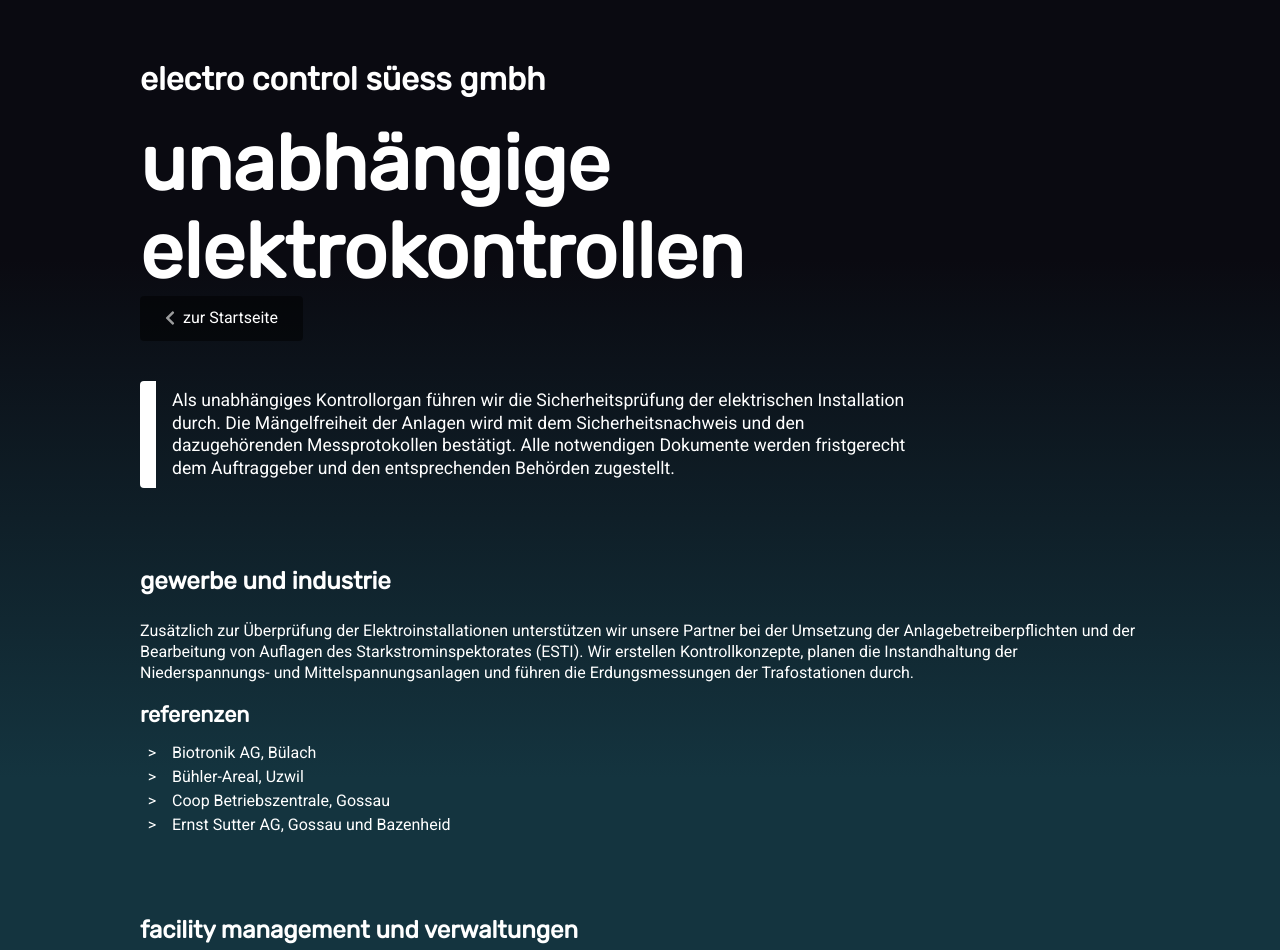
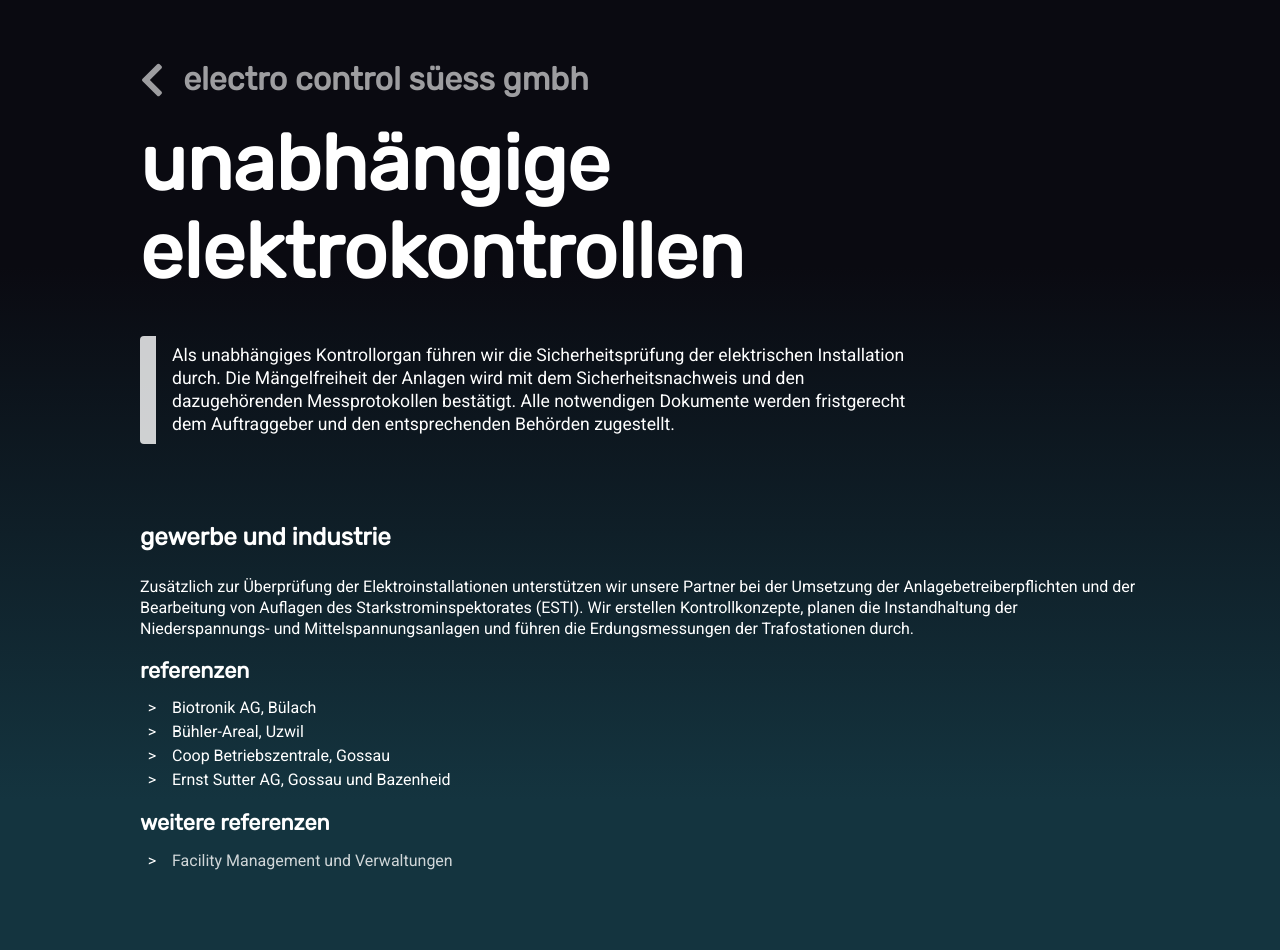
Before and after one commit to nilsbenz/electro-control-sueess, a website built with Parcel: page src/html/unabhaengige-elektrokontrollen.html in a window 1280 px wide. Shown: the top 950 px of the page. Built offline with nearby package versions, Linux system fonts and the light colour scheme.

Commit message:
feat: update header and add more references to electro controls page

```diff
--- a/src/html/unabhaengige-elektrokontrollen.html
+++ b/src/html/unabhaengige-elektrokontrollen.html
@@ -14,20 +14,15 @@
   </head>
   <body>
     <header>
-      <a href="/" tabindex="-1">
+      <a href="/">
+        <img
+          src="../assets/icons/chevron-left.svg"
+          alt="back icon"
+          class="back"
+        />
         <h1>electro control süess gmbh</h1>
       </a>
       <h2>unabhängige elektrokontrollen</h2>
-      <a href="/" tabindex="-1">
-        <button class="back">
-          <img
-            src="../assets/icons/chevron-left.svg"
-            alt="back icon"
-            class="icon icon--left"
-          />
-          zur Startseite
-        </button>
-      </a>
     </header>
     <main>
       <div class="subtitle">
@@ -55,6 +50,14 @@
         <li>Coop Betriebszentrale, Gossau</li>
         <li>Ernst Sutter AG, Gossau und Bazenheid</li>
       </ul>
+      <h4>weitere referenzen</h4>
+      <ul>
+        <li>
+          <a href="../assets/docs/test.pdf">
+            Facility Management und Verwaltungen
+          </a>
+        </li>
+      </ul>
       <h3>facility management und verwaltungen</h3>
       <p>
         Die Koordination mit dem Anlagebetreiber oder den Mietern ergänzt die
--- a/src/styles/common.scss
+++ b/src/styles/common.scss
@@ -15,6 +15,13 @@ $color-text-secondary: rgba(255, 255, 255, 0.8);
 $color-error: #f25e5e;
 
 $shadow-big: 0 15px 24px rgba(0, 0, 0, 0.23), 0 19px 76px rgba(0, 0, 0, 0.3);
+
+*:focus {
+  border-radius: $border-radius;
+  outline: none;
+  box-shadow: 0 0 0 2px $color-error;
+  transition: box-shadow $animation-speed-fast;
+}
 
 html,
 body {
@@ -44,6 +51,31 @@ footer {
 
 header {
   margin: 5vh 0;
+
+  div,
+  a {
+    cursor: pointer;
+    width: fit-content;
+    display: flex;
+    align-items: center;
+    border-radius: $border-radius;
+    opacity: 0.6;
+    transition: opacity $animation-speed-fast;
+
+    img.back {
+      height: 1rem;
+      filter: invert(1);
+    }
+
+    h1 {
+      margin-left: 0.5rem;
+    }
+
+    &:hover,
+    &:focus {
+      opacity: 0.9;
+    }
+  }
 }
 
 main {
@@ -117,7 +149,7 @@ p {
 div.subtitle {
   padding: $spacing-x-small 0 $spacing-x-small $spacing-small;
   border-radius: $border-radius;
-  border-left: $spacing-x-small solid $color-text-primary;
+  border-left: $spacing-x-small solid $color-text-secondary;
 
   p {
     font-size: 1.1rem;
@@ -178,12 +210,6 @@ button {
   border-radius: $border-radius;
   font-size: 1rem;
   cursor: pointer;
-  transition: box-shadow $animation-speed-slow;
-
-  &:focus {
-    outline: none;
-    box-shadow: 0 0 0 2px $color-error;
-  }
 
   &:hover {
     box-shadow: $shadow-big;
@@ -201,6 +227,17 @@ button {
 }
 
 @media screen and (min-width: 533px) {
+  header div,
+  header a {
+    img.back {
+      height: 3vw;
+    }
+
+    h1 {
+      margin-left: 1.5vw;
+    }
+  }
+
   h1 {
     font-size: 3vw;
   }
@@ -244,6 +281,17 @@ button {
 }
 
 @media screen and (min-width: 1333px) {
+  header div,
+  header a {
+    img.back {
+      height: 2.5rem;
+    }
+
+    h1 {
+      margin-left: 1.25rem;
+    }
+  }
+
   h1 {
     font-size: 2.5rem;
   }
--- a/src/styles/onlinekalkulator.scss
+++ b/src/styles/onlinekalkulator.scss
@@ -33,12 +33,6 @@
       outline: none;
       box-shadow: 0 0 0 2px $color-error;
     }
-  }
-
-  input:not([type='file']),
-  select,
-  input[type='file'] + label {
-    transition: box-shadow $animation-speed-fast;
   }
 
   input:not([type='file']) {
--- a/src/styles/waswirbieten.scss
+++ b/src/styles/waswirbieten.scss
@@ -8,4 +8,14 @@ main {
   h4 {
     margin: 1.2rem 0 0.8rem;
   }
+
+  li a {
+    color: $color-text-secondary;
+    transition: color $animation-speed-fast;
+
+    &:hover,
+    &:focus {
+      color: $color-text-primary;
+    }
+  }
 }
```
Also changed, not shown: src/html/impressum.html (+5 -8 lines), src/html/onlinekalkulator.html (+6 -11 lines), 1 other file.
